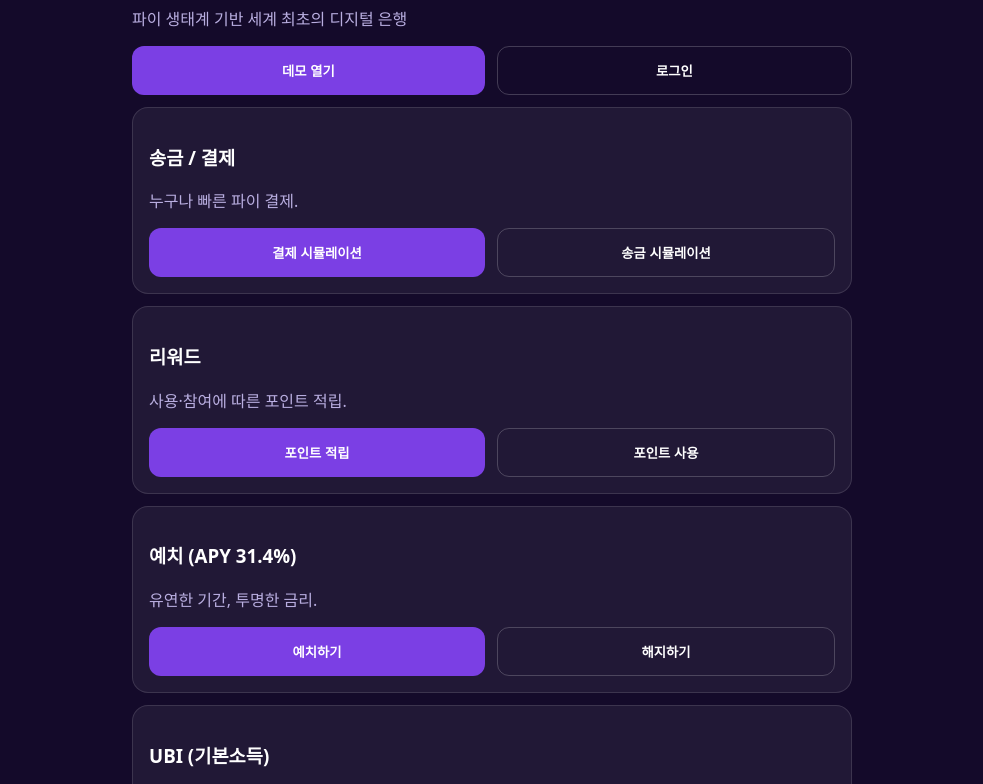
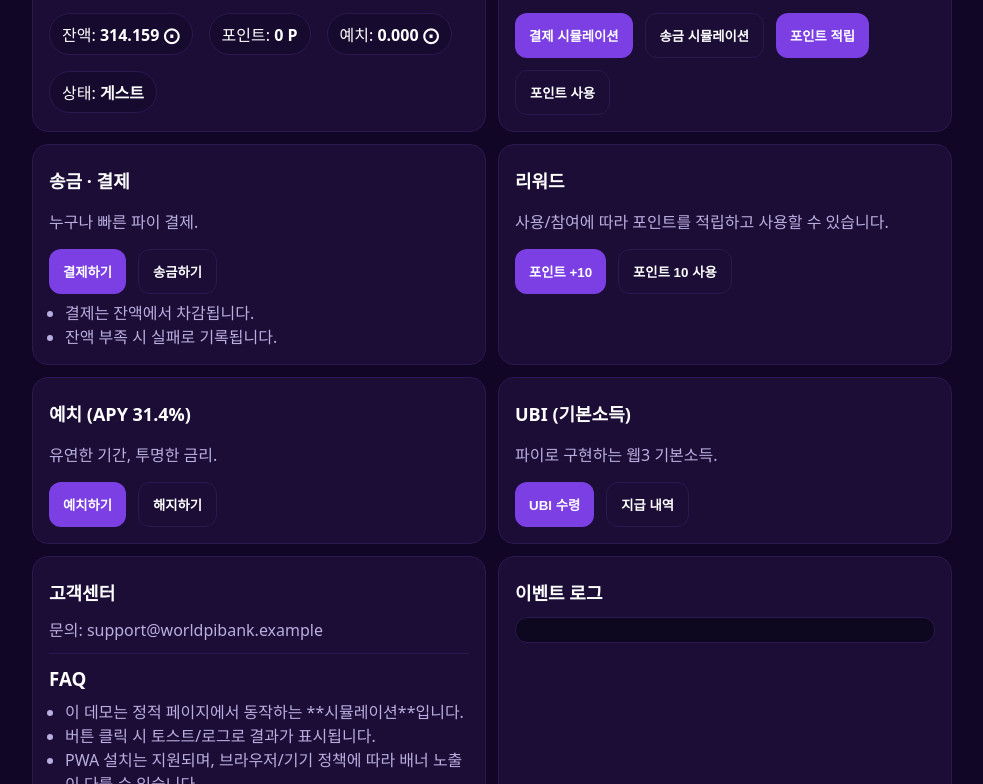
Before and after one commit to ljw2358/piworldbank, a plain HTML site: page index.html in a window 1280 px wide. Shown: the part 129-913 px from the top of the page, without its empty margins (148-1131 px from the left). Drawn offline with Linux system fonts and the light colour scheme.

Commit message:
Update index.html

```diff
--- a/index.html
+++ b/index.html
@@ -3,60 +3,115 @@
 <head>
   <meta charset="UTF-8" />
   <meta name="viewport" content="width=device-width, initial-scale=1" />
-  <title>World Pi Bank</title>
+  <title>World Pi Bank · 월드파이은행</title>
   <link rel="manifest" href="manifest.json" />
-  <link rel="icon" href="icon-192.png" />
+  <link rel="icon" href="icons/icon-192.png" />
+  <meta name="theme-color" content="#1e0b3a" />
   <style>
-    body{font-family:system-ui,-apple-system,Segoe UI,Roboto,Apple SD Gothic Neo,Malgun Gothic,sans-serif;background:#140a2a;color:#fff;margin:0}
-    .wrap{max-width:720px;margin:0 auto;padding:24px}
-    .card{background:rgba(255,255,255,.06);border:1px solid rgba(255,255,255,.12);border-radius:16px;padding:16px;margin:12px 0}
-    .row{display:flex;gap:12px;flex-wrap:wrap}
-    .btn{flex:1;min-width:140px;padding:14px 16px;border-radius:12px;border:0;cursor:pointer;font-weight:700}
-    .btn.primary{background:#7b3fe4;color:#fff}
-    .btn.ghost{background:transparent;color:#fff;border:1px solid rgba(255,255,255,.2)}
-    .muted{color:#b9aee0}
-    .lang{display:flex;gap:8px;justify-content:flex-end;margin-bottom:8px}
-    .lang button{background:transparent;border:1px solid rgba(255,255,255,.2);color:#fff;border-radius:999px;padding:4px 10px;cursor:pointer}
-    .toast{position:fixed;left:50%;bottom:24px;transform:translateX(-50%);background:#1f153a;border:1px solid rgba(255,255,255,.15);padding:12px 16px;border-radius:12px;display:none}
-    .log{max-height:220px;overflow:auto;font-size:14px;white-space:pre-wrap}
+    :root{
+      --bg:#120627;--panel:#1b0d36;--muted:#b9aee0;--line:#2a1850;
+      --prime:#7b3fe4;--prime-2:#9a60ff;--text:#ffffff
+    }
+    *{box-sizing:border-box}
+    body{margin:0;background:var(--bg);color:var(--text);font-family:system-ui,-apple-system,Segoe UI,Roboto,Apple SD Gothic Neo,Malgun Gothic,sans-serif}
+    .wrap{max-width:960px;margin:0 auto;padding:20px}
+    header{display:flex;align-items:center;gap:12px;justify-content:space-between;margin-bottom:10px}
+    .brand{display:flex;align-items:center;gap:10px}
+    .logo{width:36px;height:36px;border-radius:9px;background:var(--prime);display:grid;place-items:center;font-weight:900}
+    .muted{color:var(--muted)}
+    .lang{display:flex;gap:8px}
+    .chip{background:transparent;border:1px solid var(--line);color:var(--text);padding:6px 10px;border-radius:999px;cursor:pointer}
+    .row{display:flex;flex-wrap:wrap;gap:12px}
+    .btn{padding:12px 14px;border:0;border-radius:12px;cursor:pointer;font-weight:700}
+    .btn.primary{background:var(--prime);color:#fff}
+    .btn.ghost{background:transparent;border:1px solid var(--line);color:#fff}
+    .grid{display:grid;grid-template-columns:repeat(12,1fr);gap:12px}
+    .card{grid-column:span 12;background:var(--panel);border:1px solid var(--line);border-radius:16px;padding:16px}
+    @media(min-width:800px){
+      .card.sm6{grid-column:span 6}
+      .card.sm4{grid-column:span 4}
+    }
+    h1{font-size:20px;margin:0}
+    h2{margin:6px 0 12px 0;font-size:18px}
+    h3{margin:0 0 8px 0}
+    .stat{display:flex;gap:16px;flex-wrap:wrap}
+    .stat .pill{background:#160a2e;border:1px solid var(--line);border-radius:999px;padding:8px 12px}
+    .list{margin:6px 0 0 0;padding:0 0 0 16px}
+    .toast{position:fixed;left:50%;bottom:20px;transform:translateX(-50%);background:#211246;border:1px solid var(--line);padding:10px 14px;border-radius:12px;display:none;z-index:50}
+    .log{max-height:220px;overflow:auto;background:#0d0720;border:1px solid var(--line);padding:12px;border-radius:12px;font-size:13px;white-space:pre-wrap}
+    .hr{height:1px;background:var(--line);margin:12px 0}
   </style>
 </head>
 <body>
   <div class="wrap">
+    <!-- 헤더 -->
+    <header>
+      <div class="brand">
+        <div class="logo">π</div>
+        <div>
+          <h1>World Pi Bank</h1>
+          <div id="subtitle" class="muted">파이 생태계 기반 디지털 은행 데모</div>
+        </div>
+      </div>
+      <div class="row">
         <div class="lang">
-      <button onclick="setLang('en')">EN</button>
-      <button onclick="setLang('ko')">KR</button>
-      <button onclick="setLang('zh')">ZH</button>
+          <button class="chip" onclick="setLang('ko')">KR</button>
+          <button class="chip" onclick="setLang('en')">EN</button>
+          <button class="chip" onclick="setLang('zh')">ZH</button>
         </div>
+        <button class="btn ghost" onclick="toggleLogin()" id="loginBtn">로그인</button>
+        <button class="btn primary" onclick="demoOpen()" id="demoBtn">데모 열기</button>
+      </div>
+    </header>
 
-    <h1>World Pi Bank</h1>
-    <p class="muted" id="subtitle">파이 생태계 기반 세계 최초의 디지털 은행</p>
-
-    <div class="row" style="margin:16px 0 8px">
-      <button class="btn primary" onclick="demoOpen()"><span id="demoBtn">데모 열기</span></button>
-      <button class="btn ghost" onclick="fakeLogin()"><span id="loginBtn">로그인</span></button>
+    <!-- 상태 카드 -->
+    <div class="grid">
+      <div class="card sm6">
+        <h2>지갑 요약</h2>
+        <div class="stat">
+          <div class="pill">잔액: <b id="bal">314.159 ⨀</b></div>
+          <div class="pill">포인트: <b id="pts">0 P</b></div>
+          <div class="pill">예치: <b id="stk">0.000 ⨀</b></div>
+          <div class="pill">상태: <b id="sess">게스트</b></div>
         </div>
-
-    <div class="card">
-      <h3>송금 / 결제</h3>
-      <p class="muted">누구나 빠른 파이 결제.</p>
+      </div>
+      <div class="card sm6">
+        <h2>빠른 행동</h2>
         <div class="row">
           <button class="btn primary" onclick="payDemo()">결제 시뮬레이션</button>
           <button class="btn ghost" onclick="transferDemo()">송금 시뮬레이션</button>
-      </div>
-    </div>
-
-    <div class="card">
-      <h3>리워드</h3>
-      <p class="muted">사용·참여에 따른 포인트 적립.</p>
-      <div class="row">
           <button class="btn primary" onclick="rewardDemo()">포인트 적립</button>
           <button class="btn ghost" onclick="redeemDemo()">포인트 사용</button>
         </div>
       </div>
 
-    <div class="card">
-      <h3>예치 (APY 31.4%)</h3>
+      <!-- 송금/결제 -->
+      <div class="card sm6">
+        <h2>송금 · 결제</h2>
+        <p class="muted">누구나 빠른 파이 결제.</p>
+        <div class="row">
+          <button class="btn primary" onclick="payDemo()">결제하기</button>
+          <button class="btn ghost" onclick="transferDemo()">송금하기</button>
+        </div>
+        <ul class="list muted">
+          <li>결제는 잔액에서 차감됩니다.</li>
+          <li>잔액 부족 시 실패로 기록됩니다.</li>
+        </ul>
+      </div>
+
+      <!-- 리워드 -->
+      <div class="card sm6">
+        <h2>리워드</h2>
+        <p class="muted">사용/참여에 따라 포인트를 적립하고 사용할 수 있습니다.</p>
+        <div class="row">
+          <button class="btn primary" onclick="rewardDemo()">포인트 +10</button>
+          <button class="btn ghost" onclick="redeemDemo()">포인트 10 사용</button>
+        </div>
+      </div>
+
+      <!-- 예치 -->
+      <div class="card sm6">
+        <h2>예치 (APY 31.4%)</h2>
         <p class="muted">유연한 기간, 투명한 금리.</p>
         <div class="row">
           <button class="btn primary" onclick="stakeDemo()">예치하기</button>
@@ -64,8 +119,9 @@
         </div>
       </div>
 
-    <div class="card">
-      <h3>UBI (기본소득)</h3>
+      <!-- UBI -->
+      <div class="card sm6">
+        <h2>UBI (기본소득)</h2>
         <p class="muted">파이로 구현하는 웹3 기본소득.</p>
         <div class="row">
           <button class="btn primary" onclick="ubiClaim()">UBI 수령</button>
@@ -73,83 +129,127 @@
         </div>
       </div>
 
-    <div class="card">
-      <h3>이벤트 로그</h3>
+      <!-- 고객센터 / FAQ -->
+      <div class="card sm6">
+        <h2>고객센터</h2>
+        <div class="muted">문의: support@worldpibank.example</div>
+        <div class="hr"></div>
+        <h3>FAQ</h3>
+        <ul class="list muted">
+          <li>이 데모는 정적 페이지에서 동작하는 **시뮬레이션**입니다.</li>
+          <li>버튼 클릭 시 토스트/로그로 결과가 표시됩니다.</li>
+          <li>PWA 설치는 지원되며, 브라우저/기기 정책에 따라 배너 노출이 다를 수 있습니다.</li>
+        </ul>
+      </div>
+
+      <!-- 로그 -->
+      <div class="card sm6">
+        <h2>이벤트 로그</h2>
         <div id="log" class="log"></div>
+      </div>
     </div>
   </div>
 
   <div id="toast" class="toast"></div>
 
   <script>
-    // ——— 데모 상태 ———
-    const state = { logged:false, balance: 314.159, points: 0, stake: 0, lang:'ko' };
+    // ===== 공용 유틸 =====
     const $ = s => document.querySelector(s);
+    const state = { logged:false, balance:314.159, points:0, stake:0, lang:'ko' };
+    const textByLang = {
+      en:{
+        sub:"Digital bank demo on the Pi ecosystem",
+        login:"Log in", logout:"Log out", demo:"Open Demo",
+        paid:"Payment success", payFail:"Payment failed: insufficient balance",
+        sent:"Transfer complete", rewardPlus:"Points +10", rewardUseFail:"Not enough points",
+        stakeDone:"Staked", unstakeNone:"No stake to withdraw", unstakeDone:"Unstaked",
+        ubiPaid:"UBI +0.314 PI", lang:"Language"
+      },
+      ko:{
+        sub:"파이 생태계 기반 디지털 은행 데모",
+        login:"로그인", logout:"로그아웃", demo:"데모 열기",
+        paid:"결제 성공", payFail:"결제 실패: 잔액 부족",
+        sent:"송금 완료", rewardPlus:"포인트 +10", rewardUseFail:"포인트 부족",
+        stakeDone:"예치 완료", unstakeNone:"예치 없음", unstakeDone:"해지 완료",
+        ubiPaid:"UBI +0.314 PI", lang:"언어"
+      },
+      zh:{
+        sub:"基于 Pi 生态的数字银行演示",
+        login:"登录", logout:"登出", demo:"打开演示",
+        paid:"支付成功", payFail:"支付失败：余额不足",
+        sent:"转账完成", rewardPlus:"积分 +10", rewardUseFail:"积分不足",
+        stakeDone:"质押完成", unstakeNone:"无可赎回质押", unstakeDone:"赎回完成",
+        ubiPaid:"UBI +0.314 PI", lang:"语言"
+      }
+    };
     const log = (msg) => { const l=$("#log"); l.textContent = `[${new Date().toLocaleTimeString()}] ${msg}\n` + l.textContent; }
-    const toast = (msg) => { const t=$("#toast"); t.textContent=msg; t.style.display='block'; setTimeout(()=>t.style.display='none',1600); }
+    const toast = (msg) => { const t=$("#toast"); t.textContent=msg; t.style.display='block'; setTimeout(()=>t.style.display='none',1500); }
+    const fmt = (n)=> Number(n).toFixed(3);
 
-    function setLang(lang){
-      state.lang=lang;
-      const text={
-        en:{subtitle:"The first digital bank on the Pi ecosystem",demo:"Open Demo",login:"Log in"},
-        ko:{subtitle:"파이 생태계 기반 세계 최초의 디지털 은행",demo:"데모 열기",login:"로그인"},
-        zh:{subtitle:"基于 Pi 生态的首个数字银行",demo:"打开演示",login:"登录"}
-      }[lang];
-      $("#subtitle").textContent=text.subtitle;
-      $("#demoBtn").textContent=text.demo;
-      $("#loginBtn").textContent=text.login;
-      toast(`Language: ${lang.toUpperCase()}`);
+    function render(){
+      $("#bal").textContent = `${fmt(state.balance)} ⨀`;
+      $("#pts").textContent = `${state.points} P`;
+      $("#stk").textContent = `${fmt(state.stake)} ⨀`;
+      $("#sess").textContent = state.logged ? "로그인" : "게스트";
+      const t = textByLang[state.lang];
+      $("#subtitle").textContent = t.sub;
+      $("#loginBtn").textContent = state.logged ? t.logout : t.login;
+      $("#demoBtn").textContent = t.demo;
     }
 
+    // ===== 언어/세션 =====
+    function setLang(lang){ state.lang=lang; toast(`${textByLang[lang].lang}: ${lang.toUpperCase()}`); render(); }
+    function toggleLogin(){ state.logged=!state.logged; toast(state.logged?"로그인 완료":"로그아웃"); render(); }
     function demoOpen(){ toast("데모 모드 활성화"); log("Demo mode ON (프론트엔드 시뮬레이션)"); }
-    function fakeLogin(){ state.logged=!state.logged; toast(state.logged?"로그인 완료":"로그아웃"); log(`로그인 상태: ${state.logged}`); }
 
+    // ===== 기능 데모 =====
     function payDemo(){
-      const amount = Number(prompt("결제 금액(PI) 입력:", "3.14"));
+      const t = textByLang[state.lang];
+      const amount = Number(prompt("결제 금액(PI):","3.14"));
       if(!amount || amount<=0) return;
-      if(amount>state.balance){ toast("잔액 부족"); log("결제 실패: 잔액 부족"); return; }
-      state.balance-=amount;
-      toast(`결제 성공: ${amount.toFixed(2)} PI`);
-      log(`결제 성공, 잔액: ${state.balance.toFixed(2)} PI`);
-    }
-    function transferDemo(){
-      const to = prompt("수취인(지갑 주소 또는 이름):", "pioneer_001");
-      const amount = Number(prompt("송금 금액(PI):", "1.00"));
-      if(!to || !amount) return;
-      if(amount>state.balance){ toast("잔액 부족"); log("송금 실패: 잔액 부족"); return; }
-      state.balance-=amount;
-      toast(`송금 완료 → ${to} (${amount.toFixed(2)} PI)`);
-      log(`송금 완료, 잔액: ${state.balance.toFixed(2)} PI`);
+      if(amount>state.balance){ toast(t.payFail); log("결제 실패: 잔액 부족"); return; }
+      state.balance -= amount; render();
+      toast(`${t.paid}: ${fmt(amount)} PI`); log(`결제 ${fmt(amount)} PI → 잔액 ${fmt(state.balance)} PI`);
     }
 
-    function rewardDemo(){ state.points+=10; toast("포인트 +10"); log(`포인트 적립, 누적 ${state.points}`); }
+    function transferDemo(){
+      const to = prompt("수취인(지갑/이름):","pioneer_001");
+      if(!to) return;
+      const amount = Number(prompt("송금 금액(PI):","1.00"));
+      if(!amount || amount<=0) return;
+      if(amount>state.balance){ toast("잔액 부족"); log("송금 실패: 잔액 부족"); return; }
+      state.balance -= amount; render();
+      toast(`송금 완료 → ${to} (${fmt(amount)} PI)`); log(`송금 ${fmt(amount)} PI → 잔액 ${fmt(state.balance)} PI`);
+    }
+
+    function rewardDemo(){ state.points += 10; render(); toast(textByLang[state.lang].rewardPlus); log("포인트 적립 +10"); }
     function redeemDemo(){
-      if(state.points<10){ toast("포인트 부족"); log("포인트 사용 실패"); return; }
-      state.points-=10; toast("포인트 10 사용"); log(`포인트 사용, 잔여 ${state.points}`);
+      if(state.points < 10){ toast(textByLang[state.lang].rewardUseFail); log("포인트 사용 실패"); return; }
+      state.points -= 10; render(); toast("포인트 10 사용"); log("포인트 사용 -10");
     }
 
     function stakeDemo(){
-      const amount = Number(prompt("예치 금액(PI):", "5.00"));
+      const amount = Number(prompt("예치 금액(PI):","5.00"));
       if(!amount || amount<=0) return;
       if(amount>state.balance){ toast("잔액 부족"); log("예치 실패: 잔액 부족"); return; }
-      state.balance-=amount; state.stake+=amount;
-      toast(`예치 완료: ${amount.toFixed(2)} PI`);
-      log(`예치잔액 ${state.stake.toFixed(2)} PI / 지갑잔액 ${state.balance.toFixed(2)} PI`);
+      state.balance-=amount; state.stake+=amount; render();
+      toast(`${textByLang[state.lang].stakeDone}: ${fmt(amount)} PI`); log(`예치 ${fmt(amount)} PI / 예치잔액 ${fmt(state.stake)} PI`);
     }
     function unstakeDemo(){
-      if(state.stake<=0){ toast("예치 없음"); log("해지 실패: 예치 없음"); return; }
-      const amount = Math.min(state.stake, Number(prompt("해지 금액(PI):", state.stake.toFixed(2))));
+      if(state.stake<=0){ toast(textByLang[state.lang].unstakeNone); log("해지 실패: 예치 없음"); return; }
+      const amount = Math.min(state.stake, Number(prompt("해지 금액(PI):", fmt(state.stake))));
       if(!amount || amount<=0) return;
-      state.stake-=amount; state.balance+=amount;
-      toast(`해지 완료: ${amount.toFixed(2)} PI`);
-      log(`예치잔액 ${state.stake.toFixed(2)} / 지갑잔액 ${state.balance.toFixed(2)}`);
+      state.stake-=amount; state.balance+=amount; render();
+      toast(`${textByLang[state.lang].unstakeDone}: ${fmt(amount)} PI`); log(`해지 ${fmt(amount)} PI / 잔액 ${fmt(state.balance)} PI`);
     }
 
-    function ubiClaim(){ toast("UBI 0.314 PI 지급(가상)"); state.balance+=0.314; log("UBI 지급 +0.314 PI"); }
-    function ubiHistory(){ toast("최근 3회 지급 내역(가상)"); log("UBI 내역: +0.314 / +0.314 / +0.314"); }
+    function ubiClaim(){ state.balance+=0.314; render(); toast(textByLang[state.lang].ubiPaid); log("UBI 지급 +0.314 PI"); }
+    function ubiHistory(){ toast("최근 3회: +0.314 / +0.314 / +0.314"); log("UBI 내역: +0.314 / +0.314 / +0.314"); }
 
-    // PWA 등록(있으면)
-    if ("serviceWorker" in navigator) navigator.serviceWorker.register("sw.js").catch(()=>{});
-    setLang('ko');
+    // PWA(Service Worker 등록 시 캐시 사용)
+    if("serviceWorker" in navigator){ navigator.serviceWorker.register("sw.js").catch(()=>{}); }
+
+    render(); // 최초 렌더
   </script>
 </body>
+</html>
```
Lines whose indentation alone changed are shown as unchanged.
